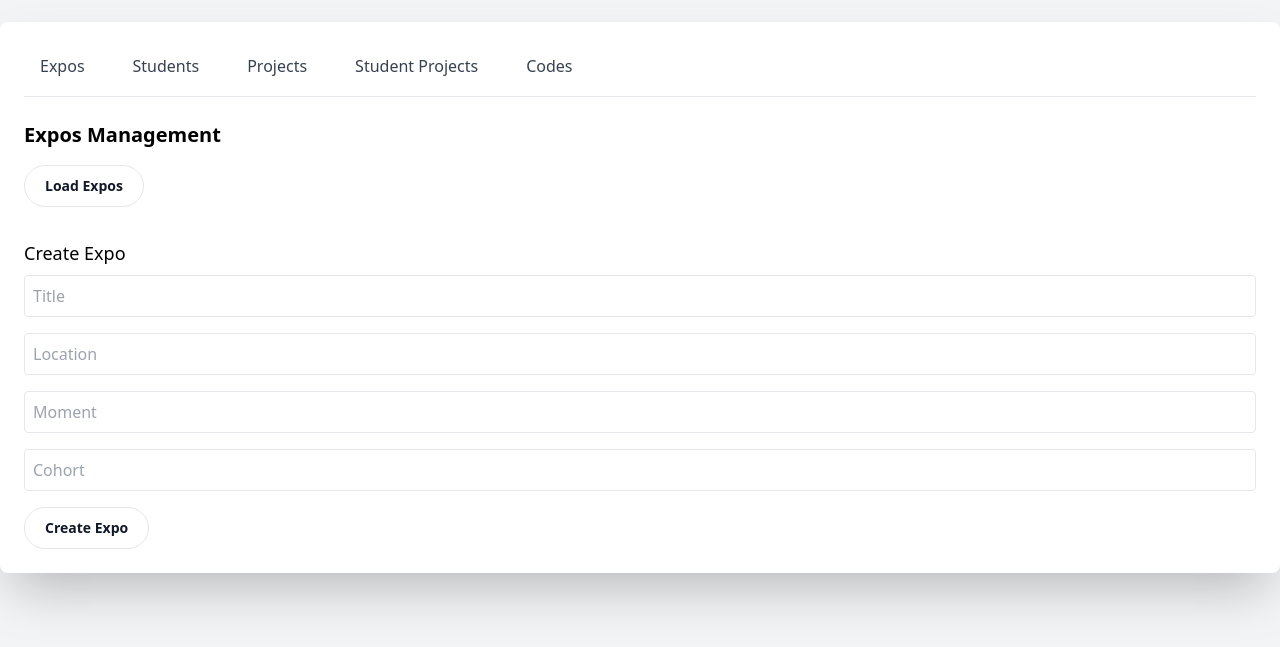
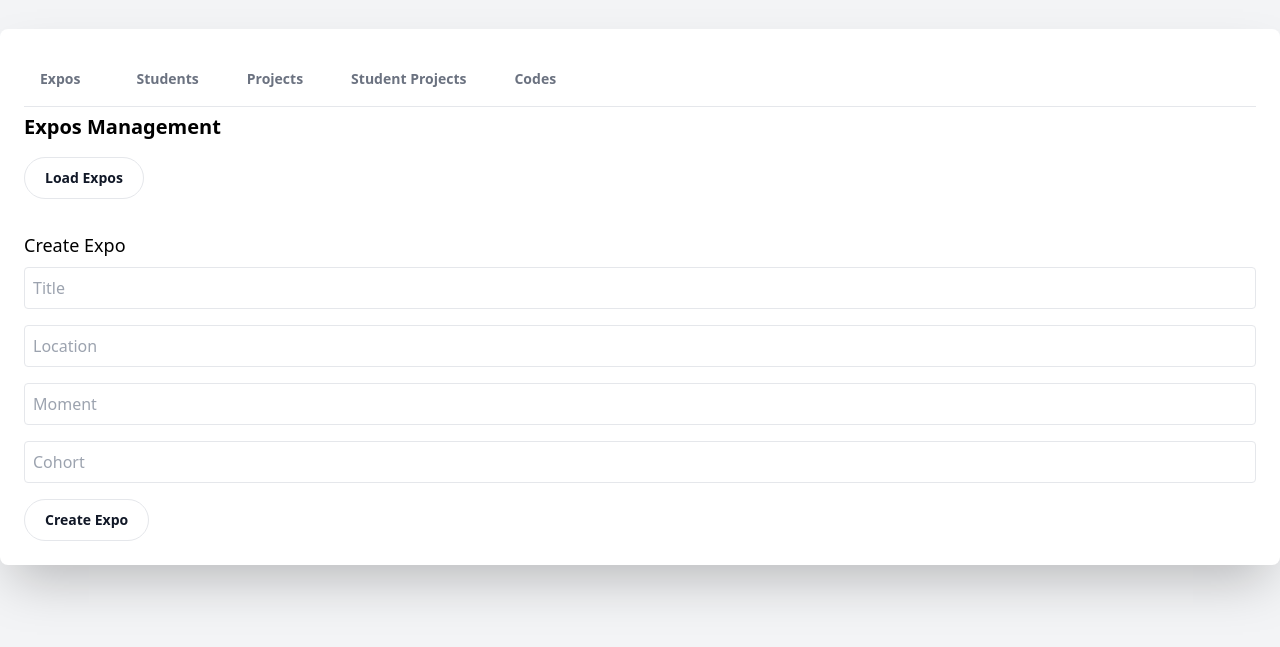
Before and after one commit to Fizzytpc/GameDEV, a plain HTML site: page index.html in a window 1280 px wide. Shown: the part 103-750 px from the top of the page. Drawn offline with nearby package versions, Linux system fonts and the light colour scheme.

Commit message:
Update index.html

```diff
--- a/index.html
+++ b/index.html
@@ -9,17 +9,29 @@
 <body class="bg-gray-100 min-h-screen flex items-center justify-center">
     <div class="w-full max-w-7xl p-6 bg-white shadow-2xl rounded-lg">
         <!-- Tab Navigation -->
-        <div class="flex space-x-4 border-b pb-2 mb-6">
-            <button onclick="showTab('exposSection')" class="tab-button px-4 py-2 text-gray-700 hover:text-blue-500 focus:outline-none border-b-2 border-transparent">Expos</button>
-            <button onclick="showTab('studentsSection')" class="tab-button px-4 py-2 text-gray-700 hover:text-blue-500 focus:outline-none border-b-2 border-transparent">Students</button>
-            <button onclick="showTab('projectsSection')" class="tab-button px-4 py-2 text-gray-700 hover:text-blue-500 focus:outline-none border-b-2 border-transparent">Projects</button>
-            <button onclick="showTab('studentProjectsSection')" class="tab-button px-4 py-2 text-gray-700 hover:text-blue-500 focus:outline-none border-b-2 border-transparent">Student Projects</button>
-            <button onclick="showTab('codeSection')" class="tab-button px-4 py-2 text-gray-700 hover:text-blue-500 focus:outline-none border-b-2 border-transparent">Codes</button>
-        </div>
+    <div class="text-sm font-bold text-center text-gray-500 border-b border-gray-200 dark:text-gray-400 dark:border-gray-700 ">
+     <ul class="flex flex-wrap -mb-px space-x-4">
+          <li class="me-2">
+             <a onclick="showTab('exposSection')" class="cursor-pointer inline-block p-4 border-b-2 border-transparent rounded-t-lg hover:text-gray-600 hover:border-gray-300 dark:hover:text-gray-300" aria-current="page"><button>Expos</button></a>
+          </li>
+          <li class="me-2">
+              <a onclick="showTab('studentsSection')" class="cursor-pointer inline-block p-4 border-b-2 border-transparent rounded-t-lg hover:text-gray-600 hover:border-gray-300 dark:hover:text-gray-300" aria-current="page"><button>Students</button></a>
+         </li>
+         <li class="me-2">
+             <a onclick="showTab('projectsSection')" class="cursor-pointer inline-block p-4 border-b-2 border-transparent rounded-t-lg hover:text-gray-600 hover:border-gray-300 dark:hover:text-gray-300" aria-current="page"><button>Projects</button></a>
+         </li>
+            <li class="me-2">
+               <a onclick="showTab('studentProjectsSection')" class="cursor-pointer inline-block p-4 border-b-2 border-transparent rounded-t-lg hover:text-gray-600 hover:border-gray-300 dark:hover:text-gray-300" aria-current="page"><button>Student Projects</button></a>
+            </li>
+            <li class="me-2">
+                <a onclick="showTab('codeSection')" class="cursor-pointer inline-block p-4 border-b-2 border-transparent rounded-t-lg hover:text-gray-600 hover:border-gray-300 dark:hover:text-gray-300" aria-current="page"><button>Codes</button></a>
+         </li>
+        </ul>
+    </div>
 
         <!-- Sections -->
         <div id="exposSection" class="tab-content hidden">
-            <h2 class="text-xl font-semibold mb-4">Expos Management</h2>
+            <h2 class="text-xl font-semibold my-1.5 mb-4">Expos Management</h2>
             <button class="py-2.5 px-5 me-2 mb-2 text-sm font-bold text-gray-900 focus:outline-none bg-white rounded-full border border-gray-200 hover:bg-gray-100 hover:text-blue-700 focus:z-10 focus:ring-4 focus:ring-gray-100 dark:focus:ring-gray-700 dark:bg-gray-800 dark:text-gray-400 dark:border-gray-600 dark:hover:text-white dark:hover:bg-gray-700" onclick="loadExpos()"> Load Expos
             </button>
             <div id="exposList" class="mt-4"></div>
@@ -35,7 +47,7 @@
         </div>
 
         <div id="studentsSection" class="tab-content hidden">
-            <h2 class="text-xl font-semibold mb-4">Students Management</h2>
+            <h2 class="text-xl font-semibold my-1.5 mb-4">Students Management</h2>
             <button class="py-2.5 px-5 me-2 mb-2 text-sm font-bold text-gray-900 focus:outline-none bg-white rounded-full border border-gray-200 hover:bg-gray-100 hover:text-blue-700 focus:z-10 focus:ring-4 focus:ring-gray-100 dark:focus:ring-gray-700 dark:bg-gray-800 dark:text-gray-400 dark:border-gray-600 dark:hover:text-white dark:hover:bg-gray-700" onclick="loadStudents()">Load Students</button>
             <div id="studentsList" class="mt-4"></div>
 
@@ -50,7 +62,7 @@
         </div>
 
         <div id="projectsSection" class="tab-content hidden">
-            <h2 class="text-xl font-semibold mb-4">Projects Management</h2>
+            <h2 class="text-xl font-semibold mb-4 my-1.5">Projects Management</h2>
             <button class="py-2.5 px-5 me-2 mb-2 text-sm font-bold text-gray-900 focus:outline-none bg-white rounded-full border border-gray-200 hover:bg-gray-100 hover:text-blue-700 focus:z-10 focus:ring-4 focus:ring-gray-100 dark:focus:ring-gray-700 dark:bg-gray-800 dark:text-gray-400 dark:border-gray-600 dark:hover:text-white dark:hover:bg-gray-700" onclick="loadProjects()">Load Projects</button>
             <div id="projectsList" class="mt-4"></div>
 
@@ -65,7 +77,7 @@
         </div>
 
         <div id="studentProjectsSection" class="tab-content hidden">
-            <h2 class="text-xl font-semibold mb-4">Student Projects Management</h2>
+            <h2 class="text-xl font-semibold mb-4 my-1.5">Student Projects Management</h2>
             <button class="py-2.5 px-5 me-2 mb-2 text-sm font-bold text-gray-900 focus:outline-none bg-white rounded-full border border-gray-200 hover:bg-gray-100 hover:text-blue-700 focus:z-10 focus:ring-4 focus:ring-gray-100 dark:focus:ring-gray-700 dark:bg-gray-800 dark:text-gray-400 dark:border-gray-600 dark:hover:text-white dark:hover:bg-gray-700" onclick="loadStudentProjects()">Load Student Projects</button>
             <div id="studentProjectsList" class="mt-4"></div>
 
@@ -78,7 +90,7 @@
         </div>
 
         <div id="codeSection" class="tab-content hidden">
-            <h2 class="text-xl font-semibold mb-4">Generate and Verify Codes</h2>
+            <h2 class="text-xl font-semibold mb-4 my-1.5">Generate and Verify Codes</h2>
             <div class="space-y-4 mt-2">
                 <input id="verifyEmail" type="email" placeholder="Email" class="w-full p-2 border rounded">
                 <input id="verificationCode" type="text" placeholder="Code" class="w-full p-2 border rounded">
```
